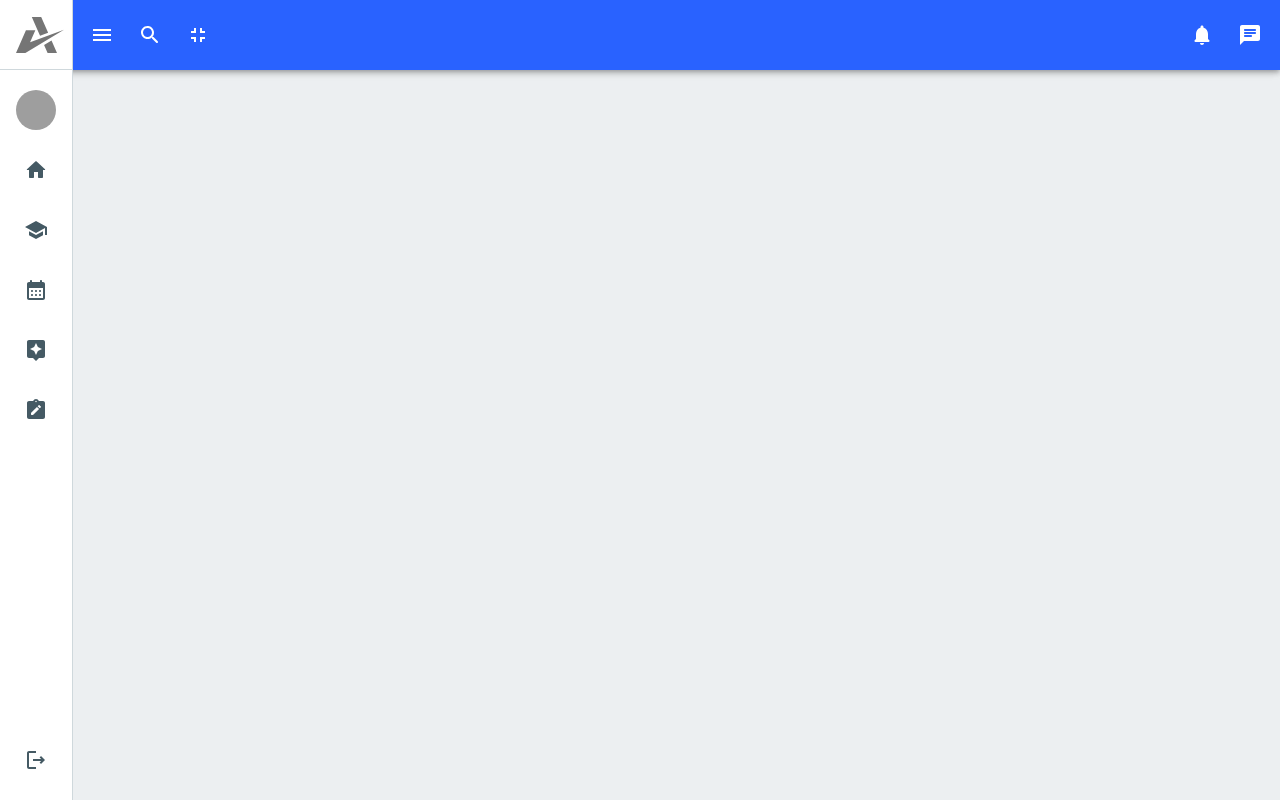
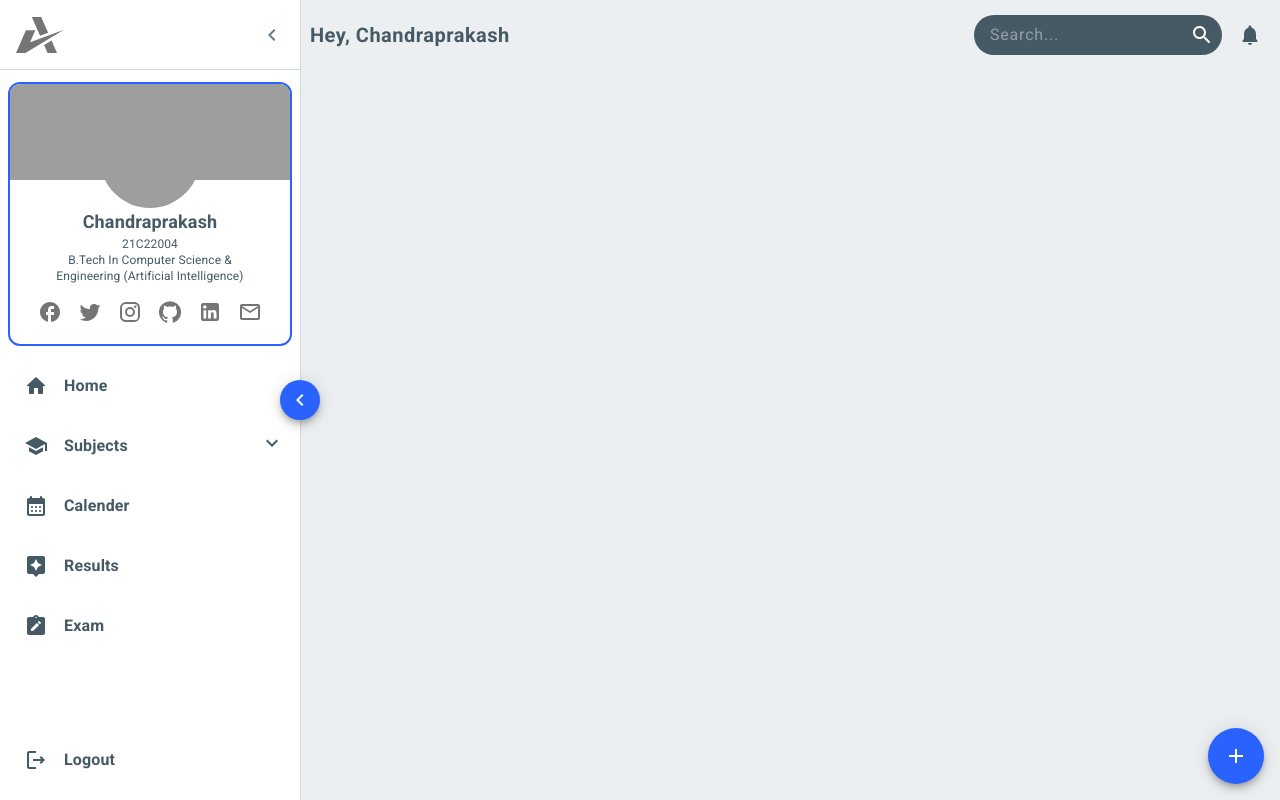
Before and after one commit to Chandraprakash-Darji/admin-dashboard, a React (Vite) app in the folder frontend/: page / in a window 1280 px wide. Built offline with nearby package versions, Linux system fonts and the light colour scheme; grey boxes are pictures that could not be loaded.

Commit message:
changes in AppBar - AppBar transparent - Added Hey, name in navbar - Default navbar is enlarged - removed full screen btn - remove chat icon\ - Added toggle sidebar btn

```diff
--- a/frontend/src/components/Navbar/Sidebar/index.tsx
+++ b/frontend/src/components/Navbar/Sidebar/index.tsx
@@ -86,7 +86,7 @@ const Sidebar = ({ width, setDrawerOpen, drawerOpen }: Props) => {
                         </Tooltip>
                     )}
                     {/* Divider */}
-                    <Divider  className="absolute h-2 bottom-0 left-0 w-full" />
+                    <Divider className="absolute h-2 bottom-0 left-0 w-full" />
                 </ListSubheader>
                 {/* User Profile */}
                 <UserProfile drawerOpen={drawerOpen} />
--- a/frontend/src/components/Navbar/index.tsx
+++ b/frontend/src/components/Navbar/index.tsx
@@ -1,7 +1,4 @@
 import {
-    ChatRounded,
-    Fullscreen,
-    FullscreenExit,
     Menu as MenuIcon,
     NotificationsRounded,
     SearchRounded,
@@ -15,18 +12,13 @@ import {
     styled,
     Toolbar,
     Tooltip,
+    Typography,
+    useMediaQuery,
 } from "@mui/material";
-import { useContext, useEffect, useRef, useState } from "react";
-import { ColorModeContext } from "../../utils/ToggleColorMode";
+import { useEffect, useRef, useState } from "react";
+import FabMenu from "../FabMenu";
 import Sidebar from "./Sidebar";
-
-const StyledInputbase = styled(InputBase)(() => ({
-    input: {
-        "&::placeholder": {
-            color: "white",
-        },
-    },
-}));
+import ToggleSidebar from "./Sidebar/ToggleSidebar";
 
 const OpenedWidth = "300px";
 // Icon size -> 24 && paddingOnIcon -> 16 + 16 && paddingOnSIdebar -> 8 + 8
@@ -51,25 +43,28 @@ const StyledToolBar = styled(Toolbar, {
 const Navbar = () => {
     const [inputFocus, setInputFocus] = useState(false);
     const [searchVal, setSearchVal] = useState("");
-    const [fullScreen, setFullScreen] = useState(false);
-    const [drawerOpen, setDrawerOpen] = useState(false);
+    const [drawerOpen, setDrawerOpen] = useState(true);
     const searchRef = useRef<HTMLInputElement | null>(null);
-    const { toggleColorMode } = useContext(ColorModeContext);
+    const isSM = useMediaQuery("(max-width: 600px)");
 
     useEffect(() => {
         inputFocus && searchRef.current && searchRef.current.focus();
     }, [inputFocus]);
 
     return (
-        <Box flex={1}>
-            <AppBar>
+        <Box flex={1} className="relative">
+            <AppBar
+                color="transparent"
+                sx={{ color: "text.primary" }}
+                elevation={0}
+            >
                 <StyledToolBar
                     open={drawerOpen}
                     className="items-center gap-2 min-h-[70px] transition-all duration-500 ease-out"
                 >
                     {/* Menu Icon */}
                     <>
-                        {drawerOpen || (
+                        {isSM && !drawerOpen && (
                             <Tooltip title="Menu" disableInteractive>
                                 <IconButton
                                     className="w-10 h-10"
@@ -80,19 +75,27 @@ const Navbar = () => {
                                 </IconButton>
                             </Tooltip>
                         )}
+                        {!isSM && (
+                            <Typography
+                                variant="h6"
+                                className="whitespace-nowrap font-bold tracking-wide"
+                            >
+                                Hey, Chandraprakash
+                            </Typography>
+                        )}
                     </>
-                    {/* SearchBar -> inputBox Hidden click then focus */}
+
+                    {/* SearchBar */}
                     <Tooltip title="Search" disableInteractive>
                         <Box
-                            className={`flex items-center rounded-full overflow-hidden transition-all duration-[400] shrink-0 0 ${
-                                inputFocus &&
-                                "bg-[#ffffff10] dark:bg-[#00000010] border border-dark/20 dark:border-white/20"
-                            }`}
+                            className={`flex items-center rounded-full overflow-hidden transition-all duration-[400ms] shrink-0 ml-auto`}
+                            sx={{
+                                bgcolor: "text.primary",
+                                color: "primary.contrastText",
+                            }}
                         >
-                            <StyledInputbase
-                                className={`text-white transition-all duration-300 tracking-wider ${
-                                    inputFocus ? "w-52 pl-4" : "w-0"
-                                }`}
+                            <InputBase
+                                className={`transition-all duration-300 tracking-wider w-52 pl-4`}
                                 placeholder="Search..."
                                 value={searchVal}
                                 onChange={(e) => setSearchVal(e.target.value)}
@@ -100,15 +103,12 @@ const Navbar = () => {
                                     if (searchVal === "") setInputFocus(false);
                                 }}
                                 inputRef={searchRef}
+                                sx={{
+                                    color: "primary.contrastText",
+                                }}
                             />
                             <IconButton
-                                onClick={() =>
-                                    setInputFocus((prev) => {
-                                        if (!prev) return true;
-                                        if (searchVal !== "") return true;
-                                        return false;
-                                    })
-                                }
+                                onClick={() => setInputFocus(true)}
                                 color="inherit"
                                 className="w-10 h-10"
                             >
@@ -116,40 +116,14 @@ const Navbar = () => {
                             </IconButton>
                         </Box>
                     </Tooltip>
-                    {/* IconButton -> Full Screen */}
-                    <Tooltip
-                        title="Full Screen temp(Dark mode)"
-                        disableInteractive
-                    >
-                        <IconButton
-                            onClick={() => {
-                                setFullScreen((p) => !p);
-                                toggleColorMode();
-                            }}
-                            color="inherit"
-                            className="w-10 h-10 hidden md:flex"
-                        >
-                            {fullScreen ? <Fullscreen /> : <FullscreenExit />}
-                        </IconButton>
-                    </Tooltip>
                     {/* Notification */}
                     <Tooltip title="Notification" disableInteractive>
                         <IconButton
                             onClick={() => {}}
                             color="inherit"
-                            className="w-10 h-10 ml-auto"
+                            className="w-10 h-10"
                         >
                             <NotificationsRounded />
-                        </IconButton>
-                    </Tooltip>
-                    {/* Chat */}
-                    <Tooltip title="Chat" disableInteractive>
-                        <IconButton
-                            onClick={() => {}}
-                            color="inherit"
-                            className="w-10 h-10"
-                        >
-                            <ChatRounded />
                         </IconButton>
                     </Tooltip>
                 </StyledToolBar>
@@ -159,6 +133,14 @@ const Navbar = () => {
                 setDrawerOpen={setDrawerOpen}
                 width={drawerOpen ? OpenedWidth : ClosedWidth}
             />
+            <FabMenu />
+            {isSM || (
+                <ToggleSidebar
+                    drawerOpen={drawerOpen}
+                    setDrawerOpen={setDrawerOpen}
+                    width={drawerOpen ? OpenedWidth : ClosedWidth}
+                />
+            )}
         </Box>
     );
 };
```
Also changed, not shown: frontend/src/index.css (line endings or trailing spaces).
